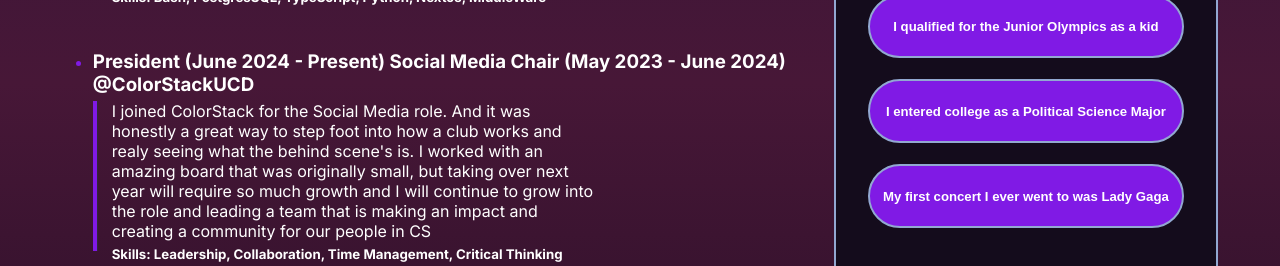
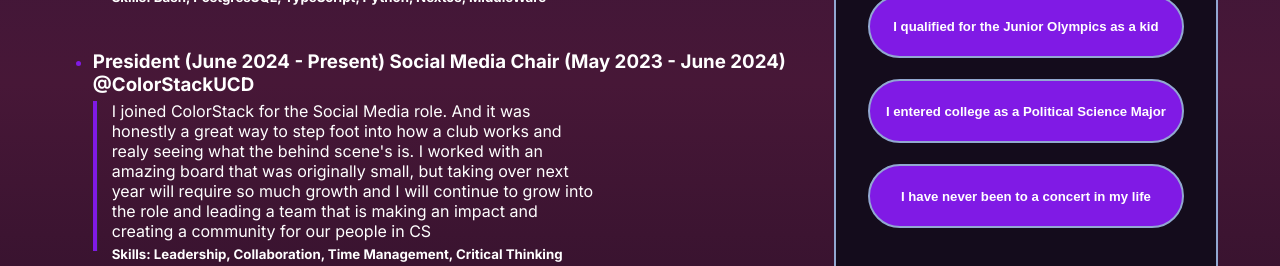
Before and after one commit to savazques/react-personal-website, a React (Create React App) app: page / in a window 1280 px wide. Shown: the part 1424-1690 px from the top of the page. Built offline with nearby package versions, Linux system fonts and the light colour scheme.

Commit message:
change quiz question

```diff
--- a/src/components/JourneyComponent/FunFact.js
+++ b/src/components/JourneyComponent/FunFact.js
@@ -15,7 +15,7 @@ const FunFact = () => {
         setDescription('This is True! I was a Poltical Science Major at first, but after I took the Intro to Programming course my first quarter as a freshman, I enjoyed it so much I switched to CS :))');
         break;
       case 2:
-        setDescription(' The is the Lie! My first concert was actually One Direction :P pre-Zayn breakup');
+        setDescription(' This is the Lie! I have been to quite a few actually! My first one was One Direction (when Zayn was still in the band) and my most recent one is Young Miko');
         break;
       default:
         setDescription('');
@@ -25,7 +25,7 @@ const FunFact = () => {
   const truths = [
     'I qualified for the Junior Olympics as a kid',
     'I entered college as a Political Science Major',
-    'My first concert I ever went to was Lady Gaga'
+    'I have never been to a concert in my life'
   ];
 
   return (
```
